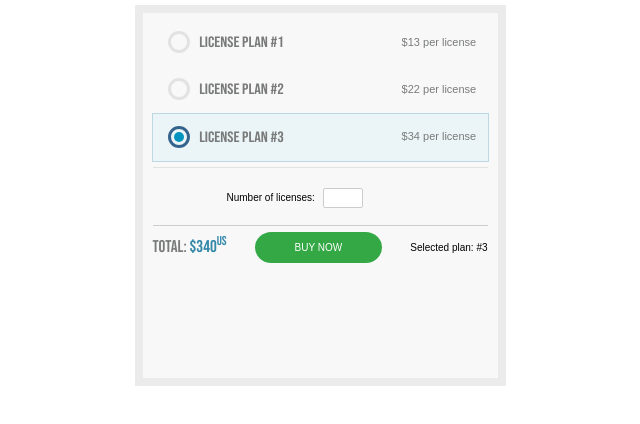
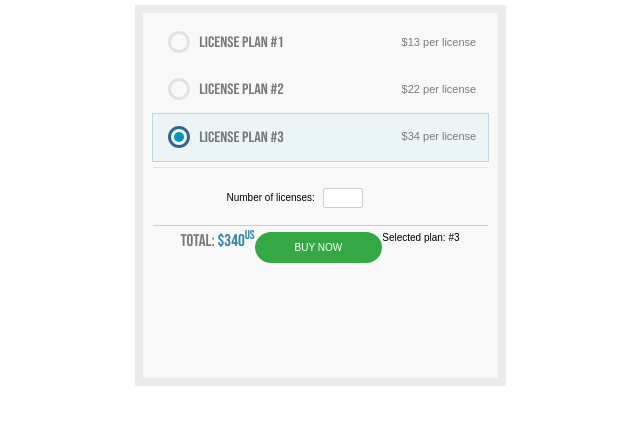
Before and after one commit to TarabrinJa/component, a website: page src/index.html in a window 1280 px wide. Shown: the whole page, without its empty margins (320-960 px from the left). Drawn offline with nearby package versions, Linux system fonts and the light colour scheme.

Commit message:
The reason in fieldset

```diff
--- a/src/index.html
+++ b/src/index.html
@@ -11,7 +11,7 @@
 </head>
 <body>
 	<form action="https://somesitewithaserver.com" method>
-		<fieldset class="choose-license">
+		<div class="choose-license">
 			<input id="license-plan-1" type="radio" name="choose-license-plan">
 			<label for="license-plan-1">
 				<span class="plan-name">license plan #1</span>
@@ -27,24 +27,18 @@
 				<span class="plan-name">license plan #3</span>
 				<span class="price">$34 per license</span>
 			</label>
-		</fieldset>
-		<fieldset class="number-of-licenses">
+		</div>
+		<div class="number-of-licenses">
 			<label>
 				<span>Number of licenses:</span>
 				<input type="number">
 			</label>
-		</fieldset>
-		<fieldset class="buy-licenses">
-			<div>
-				<span class="total">Total: <b>$<output>340<sup>US</sup></output></b></span>
-			</div>
-			<div>
-				<button class="button" type="submit">Buy now</button>
-			</div>
-			<div>
-				<span class="selected">Selected plan: #<output>3</output></span>
-			</div>
-		</fieldset>
+		</div>
+		<div class="buy-licenses">
+			<span class="total">Total: <b>$<output>340<sup>US</sup></output></b></span>
+			<button class="button" type="submit">Buy now</button>
+			<span class="selected">Selected plan: #<output>3</output></span>
+		</div>
 	</form>
 </body>
 </html>
--- a/src/style.css
+++ b/src/style.css
@@ -11,15 +11,14 @@ form {
 	background-color: #f8f8f8;
 }
 
-fieldset {
+form > div {
 	margin: 0 10px;
 	padding: 6px 0;
-	/* display: flex;
-	flex-direction: column; */
-	border: none;
 }
 
-fieldset.choose-license {
+/* ! fieldset 1 */
+
+.choose-license {
 	color: #797a7a;
 	border-bottom: 1px solid #e2e2e2;
 }
@@ -87,7 +86,9 @@ fieldset.choose-license {
 	transform: scaleX(1.1);
 }
 
-fieldset.number-of-licenses {
+/* ! fieldset 2 */
+
+.number-of-licenses {
 	border-bottom: 1px solid #ccc;
 	padding: 20px 0 17px;
 }
@@ -111,11 +112,23 @@ fieldset.number-of-licenses {
 	border-color: #92b4eb;
 }
 
-fieldset.buy-licenses {
-	display:flex;
-	flex-direction: row;
-	justify-content: space-between;
-	align-items: center;
+/* ! fieldset 3 */
+
+.buy-licenses {
+	display: flex;
+	justify-content: center;
+}
+
+.total {
+	color: #797a7a;
+	font-family: 'Bebas', sans-serif;
+	font-size: 1.7em;
+	/*transform: scaleX(1.1); Раскомментировать, как спозиционирую*/
+}
+
+.total b {
+	font-weight: normal;
+	color: #3388a8;
 }
 
 .button {
@@ -126,15 +139,3 @@ fieldset.buy-licenses {
 	padding: 10px 40px;
 	border-radius: 50% / 60px;
 }
-
-.total {
-	color: #797a7a;
-	font-family: 'Bebas', sans-serif;
-	font-size: 1.7em;
-	/* transform: scaleX(1.1); */ /* Раскомментировать, как спозиционирую */
-}
-
-.total b {
-	font-weight: normal;
-	color: #3388a8;
-}
```
